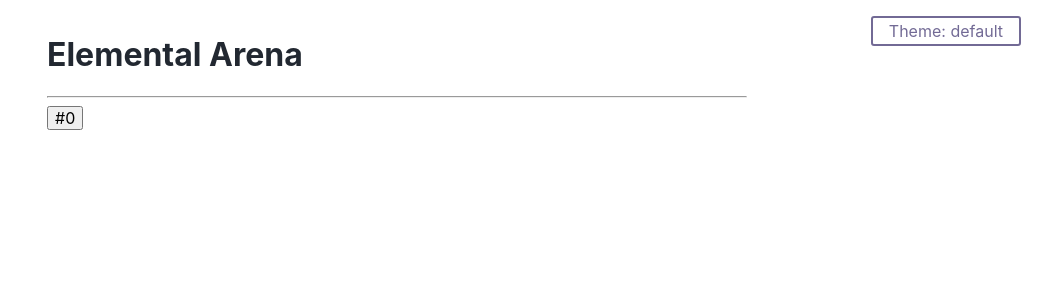
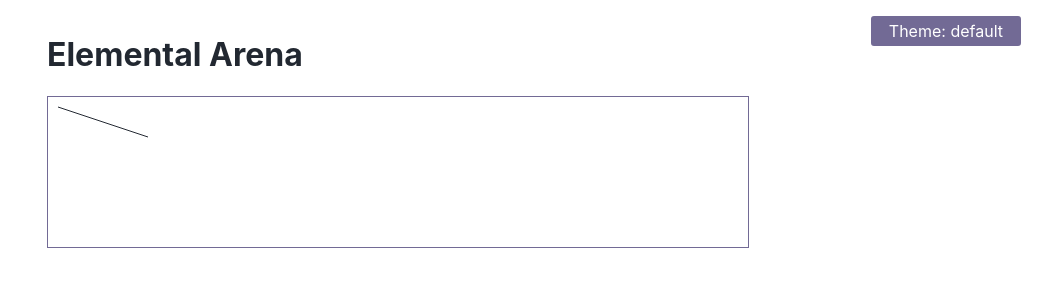
Before and after one commit to simonkarman/elemental-arena-next, a Next.js app: page / in a window 1280 px wide. Shown: the top 300 px of the page, without its empty margins (243-1280 px from the left). Built offline with nearby package versions, Linux system fonts and the light colour scheme.

Commit message:
Improved theme palette structure

```diff
--- a/components/Button.tsx
+++ b/components/Button.tsx
@@ -9,23 +9,23 @@ export interface ButtonProps {
 export const Button = styled.button<ButtonProps>`
   background: transparent;
   border-radius: 3px;
-  border: 2px solid ${(props) => (props.accent?.color || props.theme.palette.primary.color)};
-  color: ${(props) => props.accent?.color || props.theme.palette.primary.color};
+  border: 2px solid ${(props) => (props.accent || props.theme.primary).background.normal};
+  color: ${(props) => (props.accent || props.theme.primary).background.normal};
   padding: 0.25em 1em;
   cursor: pointer;
 
   ${(props) => props.primary
     && css`
-      background: ${props.accent?.color || props.theme.palette.primary.color};
-      color: ${props.accent?.contrast || props.theme.palette.primary.contrast};
+      background: ${(props.accent || props.theme.primary).background.normal};
+      color: ${(props.accent || props.theme.primary).foreground.normal};
 
       :disabled {
-        background: ${props.accent?.disabled || props.theme.palette.primary.disabled};
+        background: ${(props.accent || props.theme.primary).background.disabled};
       }
     `};
 
   :disabled {
-    border-color: ${(props) => props.accent?.disabled || props.theme.palette.primary.disabled};
+    border-color: ${(props) => (props.accent || props.theme.primary).background.disabled};
     cursor: default;
   }
   `;
--- a/components/Spinner.tsx
+++ b/components/Spinner.tsx
@@ -6,7 +6,7 @@ const StyledSpinner = styled.svg`
   height: 50px;
 
   & .path {
-    stroke: ${(props) => props.theme.palette.primary.color};
+    stroke: ${(props) => props.theme.primary.background.normal};
     stroke-linecap: round;
     animation: dash 1.5s ease-in-out infinite;
   }
--- a/components/ThemeSwitcher.tsx
+++ b/components/ThemeSwitcher.tsx
@@ -22,6 +22,7 @@ export const ThemeSwitcher = (props: ThemeSwitcherProps) => {
     <Button
       onClick={switchTheme}
       style={{ position: 'absolute', top: '1em', right: '1em' }}
+      primary
     >
       Theme:
       {' '}
--- a/pages/_app.tsx
+++ b/pages/_app.tsx
@@ -7,14 +7,14 @@ import { ThemeSwitcher, ThemeName, themes } from '../components/ThemeSwitcher';
 
 const GlobalStyle = createGlobalStyle`
   body {
-    background-color: ${(props) => props.theme.palette.common.white};
-    color: ${(props) => props.theme.palette.common.black};
+    background-color: ${(props) => props.theme.text.background.normal};
+    color: ${(props) => props.theme.text.foreground.normal};
     font-family: -apple-system, BlinkMacSystemFont, Segoe UI, Roboto, Oxygen,
       Ubuntu, Cantarell, Fira Sans, Droid Sans, Helvetica Neue, sans-serif;
   }
 
   a {
-    color: ${(props) => props.theme.palette.primary.color};
+    color: ${(props) => props.theme.primary.background.normal};
     text-decoration: none;
   }
 
--- a/pages/index.tsx
+++ b/pages/index.tsx
@@ -1,19 +1,21 @@
 import type { NextPage } from 'next';
-import { useState } from 'react';
+import { useContext } from 'react';
+import { ThemeContext } from 'styled-components';
 
 const Landing: NextPage = () => {
-  const [number, setNumber] = useState(0);
+  const theme = useContext(ThemeContext);
   return (
     <>
       <h1>Elemental Arena</h1>
-      <hr />
-      <button
-        type="button"
-        onClick={() => setNumber(number + 1)}
+      <svg style={{
+        border: `1px solid ${theme.primary.background.normal}`,
+        width: '100%',
+      }}
       >
-        #
-        {number}
-      </button>
+        <g>
+          <line x1={10} x2={100} y1={10} y2={40} stroke={theme.text.foreground.normal} />
+        </g>
+      </svg>
     </>
   );
 };
--- a/themes/defaultTheme.ts
+++ b/themes/defaultTheme.ts
@@ -1,27 +1,45 @@
 import { DefaultTheme } from 'styled-components';
-import { white, gray, black } from './theme';
+import { white, black } from './theme';
 
 export const defaultTheme: DefaultTheme = {
-  palette: {
-    common: {
-      black,
-      gray,
-      white,
+  text: {
+    foreground: {
+      normal: black,
+      disabled: black,
     },
-    primary: {
-      color: '#726A95',
+    background: {
+      normal: white,
+      disabled: white,
+    },
+  },
+  primary: {
+    foreground: {
+      normal: white,
+      disabled: white,
+    },
+    background: {
+      normal: '#726A95',
       disabled: '#726A9580',
-      contrast: white,
     },
-    secondary: {
-      color: '#709FB0',
+  },
+  secondary: {
+    foreground: {
+      normal: white,
+      disabled: white,
+    },
+    background: {
+      normal: '#709FB0',
       disabled: '#709FB080',
-      contrast: white,
     },
-    error: {
-      color: '#B00020',
+  },
+  error: {
+    foreground: {
+      normal: white,
+      disabled: white,
+    },
+    background: {
+      normal: '#B00020',
       disabled: '#B0002080',
-      contrast: white,
     },
   },
 };
--- a/themes/invertedTheme.ts
+++ b/themes/invertedTheme.ts
@@ -1,27 +1,45 @@
 import { DefaultTheme } from 'styled-components';
-import { white, gray, black } from './theme';
+import { white, black } from './theme';
 
 export const invertedTheme: DefaultTheme = {
-  palette: {
-    common: {
-      black: white,
-      gray,
-      white: black,
+  text: {
+    foreground: {
+      normal: white,
+      disabled: white,
     },
-    primary: {
-      color: '#726A95',
+    background: {
+      normal: black,
+      disabled: black,
+    },
+  },
+  primary: {
+    foreground: {
+      normal: white,
+      disabled: white,
+    },
+    background: {
+      normal: '#726A95',
       disabled: '#726A9580',
-      contrast: white,
     },
-    secondary: {
-      color: '#709FB0',
+  },
+  secondary: {
+    foreground: {
+      normal: white,
+      disabled: white,
+    },
+    background: {
+      normal: '#709FB0',
       disabled: '#709FB080',
-      contrast: white,
     },
-    error: {
-      color: '#B00020',
+  },
+  error: {
+    foreground: {
+      normal: white,
+      disabled: white,
+    },
+    background: {
+      normal: '#B00020',
       disabled: '#B0002080',
-      contrast: white,
     },
   },
 };
--- a/themes/theme.ts
+++ b/themes/theme.ts
@@ -1,26 +1,23 @@
 import 'styled-components';
 
 export const white = '#FFF';
-export const gray = '#787878';
 export const black = '#222831';
 
+export interface Color {
+  normal: string;
+  disabled: string;
+}
+
 export interface Palette {
-  color: string;
-  contrast: string;
-  disabled: string;
+  background: Color;
+  foreground: Color;
 }
 
 declare module 'styled-components' {
   export interface DefaultTheme {
-    palette: {
-      common: {
-        black: string;
-        gray: string;
-        white: string;
-      }
-      primary: Palette;
-      secondary: Palette;
-      error: Palette;
-    }
+    text: Palette;
+    primary: Palette;
+    secondary: Palette;
+    error: Palette;
   }
 }
```
